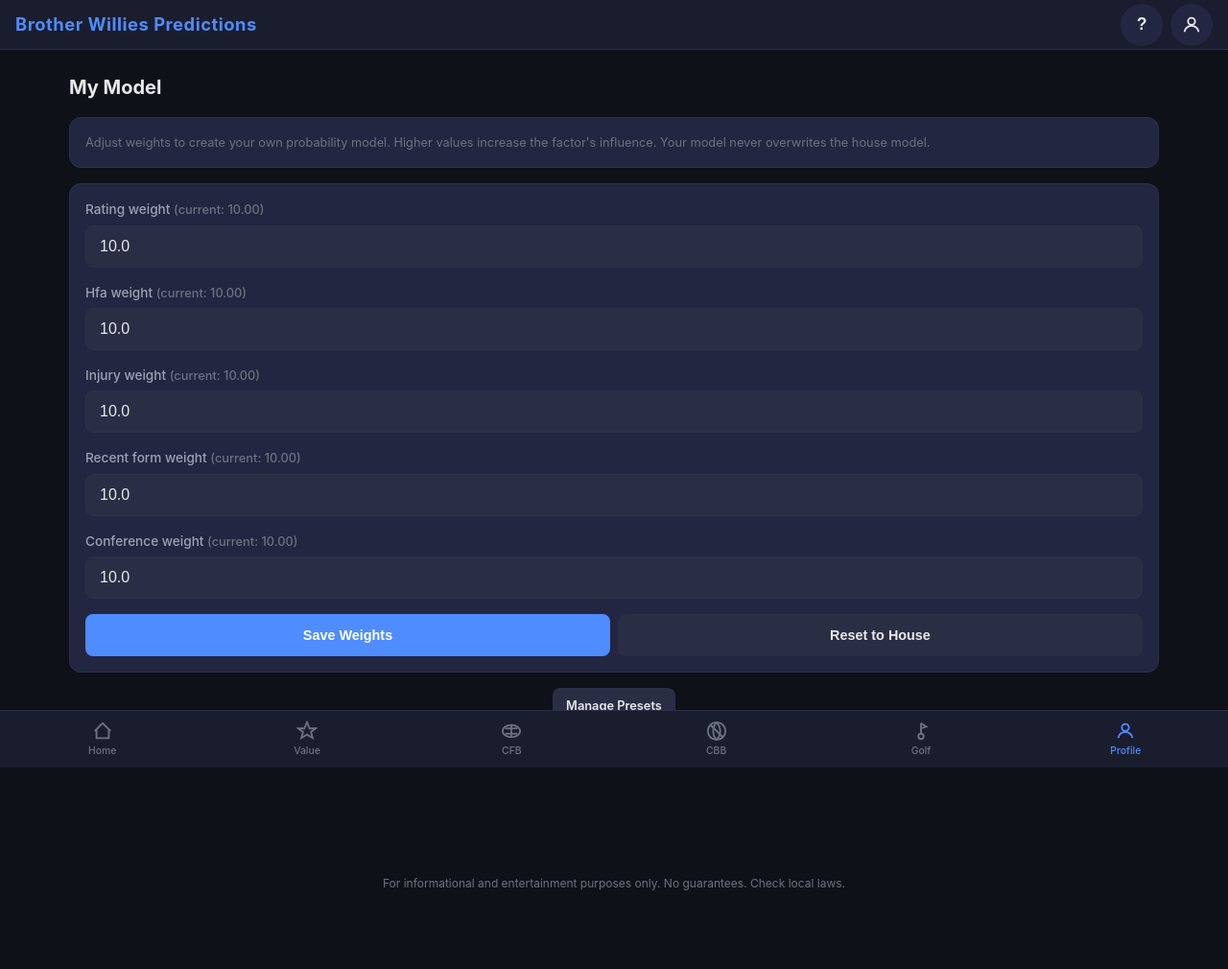
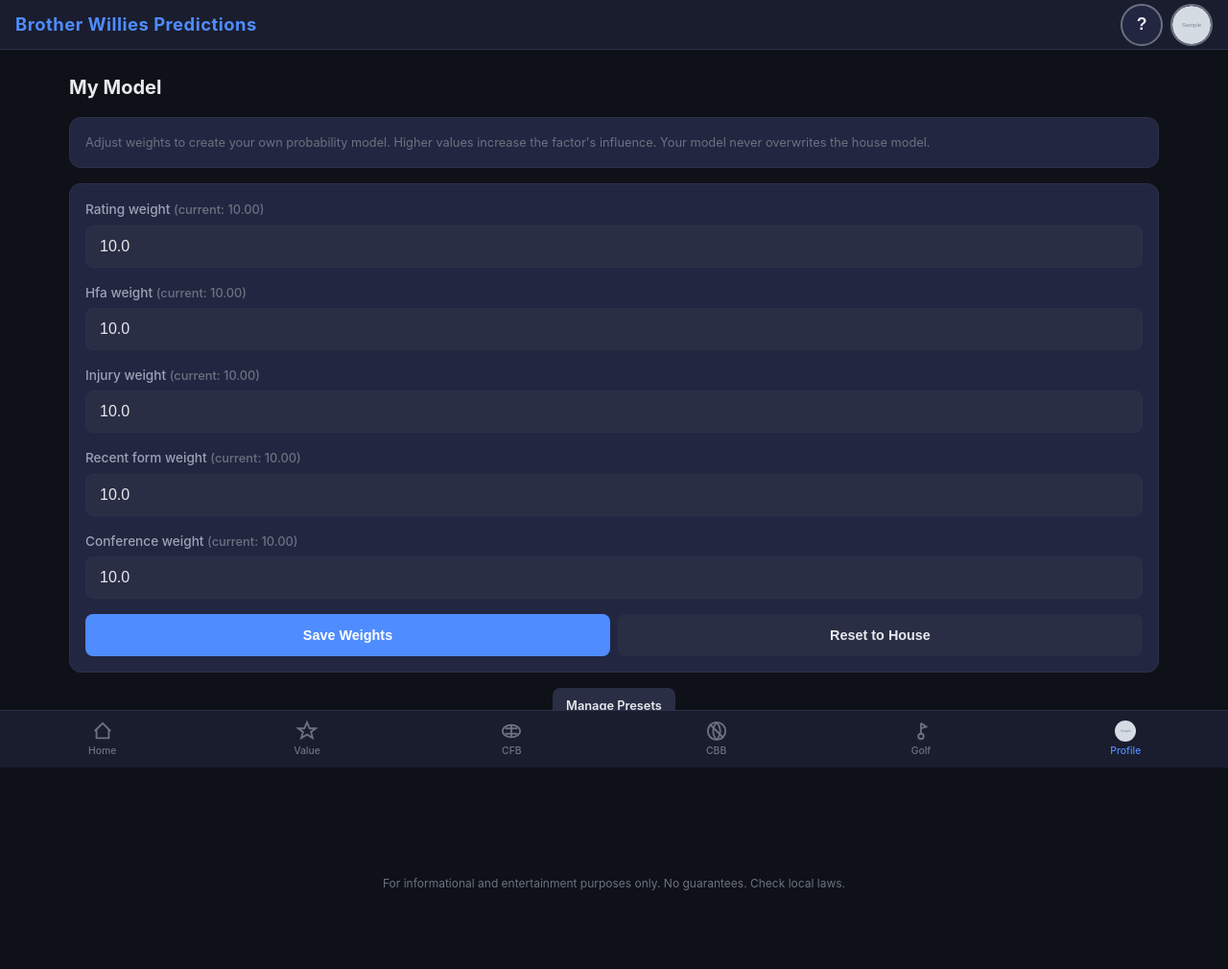
Before and after one commit to djenkins452/brotherwillies, a Django app: page /profile/my-model/ in a window 1280 px wide. Shown: the whole page at 96% size. Run offline with Django 5.2, Linux system fonts and the light colour scheme; a user stored in the database is signed in; tables that the repository leaves empty hold one stand-in row (values such as "Sample post"); grey boxes marked "Sample" are stand-in pictures.

Commit message:
Show profile picture on header/nav icons, make icon buttons more visible
- Header profile button and bottom nav show user's uploaded profile pic
- Added user_profile context processor for safe profile access in templates
- Icon buttons (? and profile) now have a visible border with hover highlight

Co-Authored-By: Claude Opus 4.6 <noreply@anthropic.com>

```diff
--- /dev/null
+++ b/apps/accounts/context_processors.py
@@ -0,0 +1,9 @@
+from apps.accounts.models import UserProfile
+
+
+def user_profile(request):
+    """Make the user's profile available in all templates safely."""
+    if request.user.is_authenticated:
+        profile, _ = UserProfile.objects.get_or_create(user=request.user)
+        return {'user_profile': profile}
+    return {'user_profile': None}
--- a/brotherwillies/settings.py
+++ b/brotherwillies/settings.py
@@ -54,6 +54,7 @@ TEMPLATES = [
                 'django.template.context_processors.request',
                 'django.contrib.auth.context_processors.auth',
                 'django.contrib.messages.context_processors.messages',
+                'apps.accounts.context_processors.user_profile',
             ],
         },
     },
--- a/static/css/style.css
+++ b/static/css/style.css
@@ -85,7 +85,7 @@ a:hover {
     width: 40px;
     height: 40px;
     border-radius: 50%;
-    border: none;
+    border: 2px solid var(--text-muted);
     background: var(--bg-card);
     color: var(--text-primary);
     display: flex;
@@ -96,9 +96,25 @@ a:hover {
     font-weight: 700;
     min-width: 44px;
     min-height: 44px;
+    overflow: hidden;
 }
 .icon-btn:hover {
     background: var(--bg-input);
+    border-color: var(--accent);
+}
+
+/* Header & nav profile picture avatars */
+.header-avatar {
+    width: 100%;
+    height: 100%;
+    object-fit: cover;
+    border-radius: 50%;
+}
+.nav-avatar {
+    width: 22px;
+    height: 22px;
+    border-radius: 50%;
+    object-fit: cover;
 }
 .icon-btn svg {
     width: 22px;
--- a/templates/base.html
+++ b/templates/base.html
@@ -16,7 +16,11 @@
             {% if user.is_authenticated %}
                 <div class="profile-dropdown-wrap">
                     <button class="icon-btn profile-btn" onclick="toggleProfileDropdown()" aria-label="Profile menu">
-                        <svg width="24" height="24" viewBox="0 0 24 24" fill="none" stroke="currentColor" stroke-width="2"><circle cx="12" cy="8" r="4"/><path d="M4 20c0-4 4-7 8-7s8 3 8 7"/></svg>
+                        {% if user_profile.profile_picture %}
+                            <img src="{{ user_profile.profile_picture.url }}" alt="Profile" class="header-avatar">
+                        {% else %}
+                            <svg width="24" height="24" viewBox="0 0 24 24" fill="none" stroke="currentColor" stroke-width="2"><circle cx="12" cy="8" r="4"/><path d="M4 20c0-4 4-7 8-7s8 3 8 7"/></svg>
+                        {% endif %}
                     </button>
                     <div class="profile-dropdown" id="profile-dropdown">
                         <a href="/profile/" class="profile-dropdown-item">Profile</a>
@@ -74,7 +78,11 @@
             <span>Golf</span>
         </a>
         <a href="/profile/" class="nav-item {% if nav_active == 'profile' %}active{% endif %}">
-            <svg width="20" height="20" viewBox="0 0 24 24" fill="none" stroke="currentColor" stroke-width="2"><circle cx="12" cy="8" r="4"/><path d="M4 20c0-4 4-7 8-7s8 3 8 7"/></svg>
+            {% if user_profile.profile_picture %}
+                <img src="{{ user_profile.profile_picture.url }}" alt="Profile" class="nav-avatar">
+            {% else %}
+                <svg width="20" height="20" viewBox="0 0 24 24" fill="none" stroke="currentColor" stroke-width="2"><circle cx="12" cy="8" r="4"/><path d="M4 20c0-4 4-7 8-7s8 3 8 7"/></svg>
+            {% endif %}
             <span>Profile</span>
         </a>
     </nav>
```
Also changed, not shown: docs/changelog.md.
